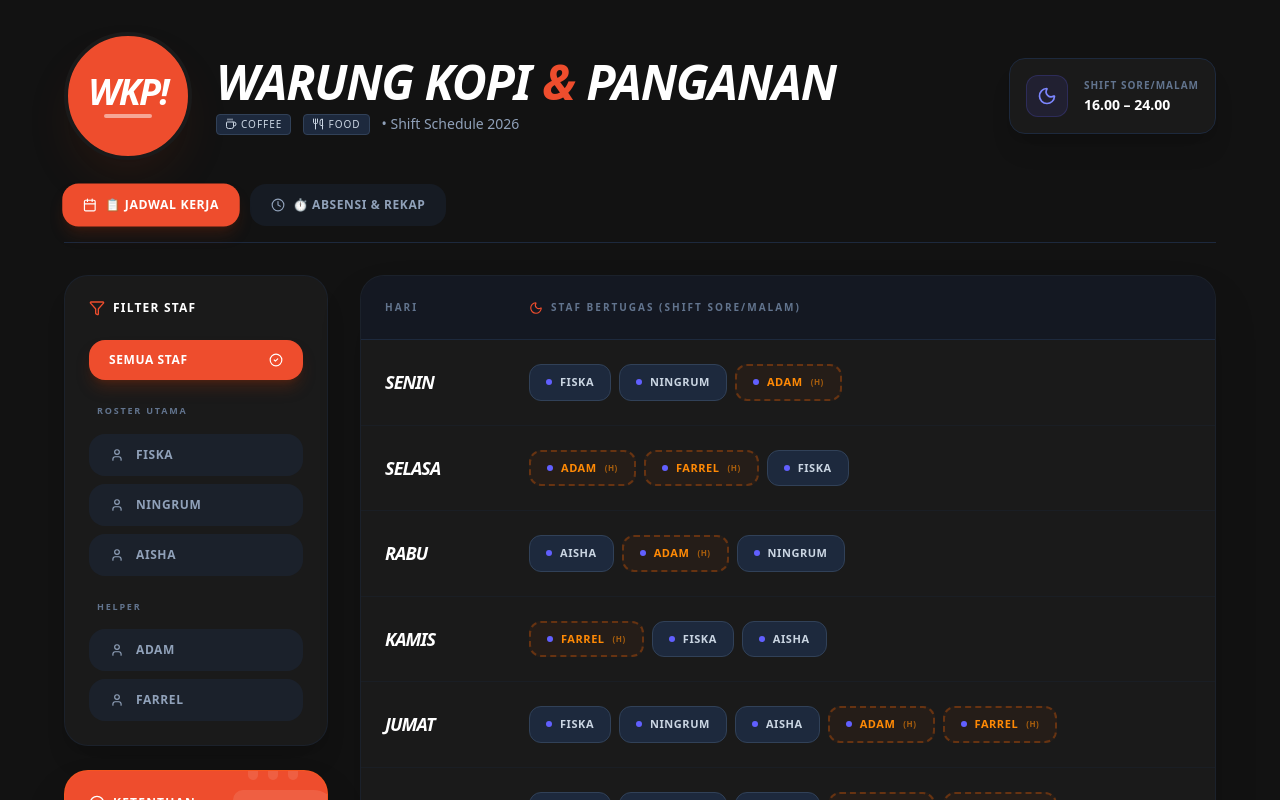
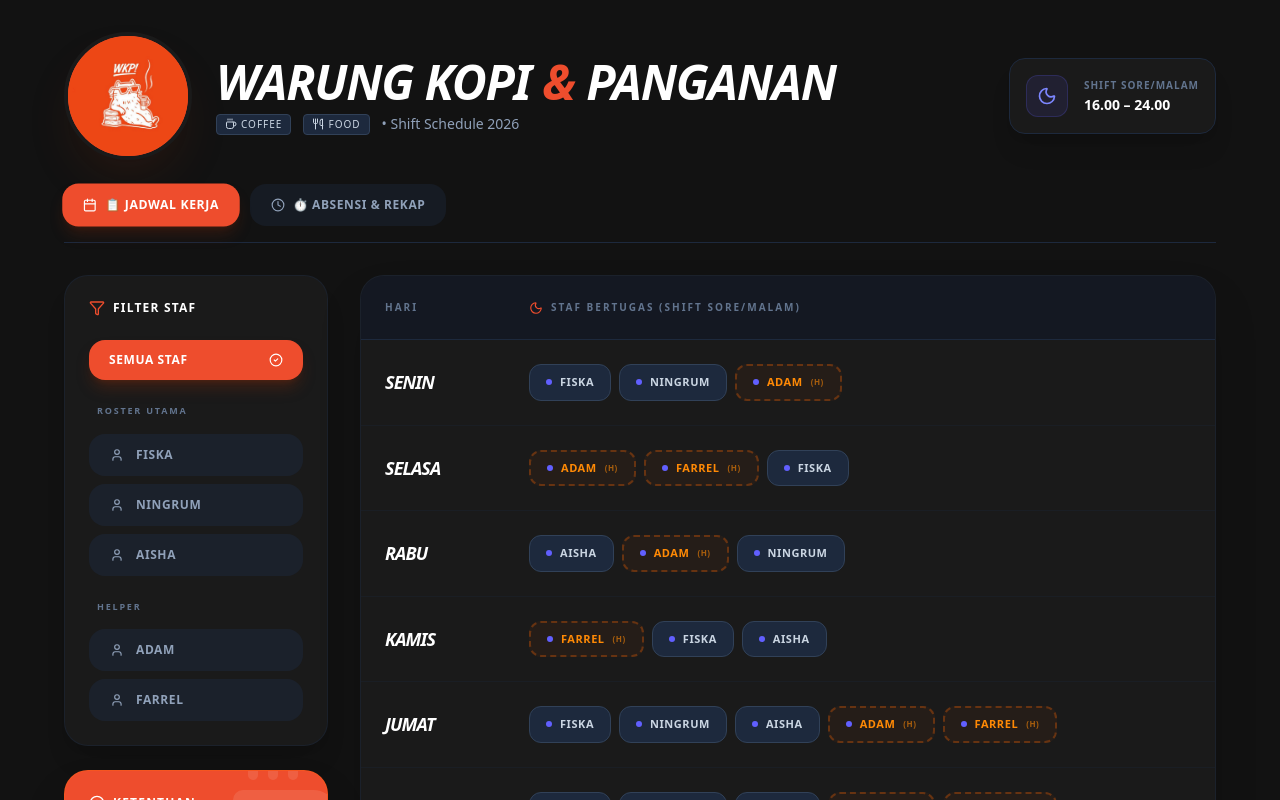
Before and after one commit to rafirafirafi262-sketch/Jadwal-Shift-Kerja, a React (Vite) app: page / in a window 1280 px wide. Shown: the top 800 px of the page. Built offline with nearby package versions, Linux system fonts and the light colour scheme.

Commit message:
Add WKP logo image to header section
Added an image tag to display the WKP logo inside a rounded div with overflow hidden.

```diff
--- a/src/App.tsx
+++ b/src/App.tsx
@@ -133,11 +133,16 @@ export default function App() {
         {/* Header Section with WKP! Branding */}
         <header className="mb-6 flex flex-col md:flex-row md:items-center justify-between gap-8">
           <div className="flex items-center gap-6">
-            <div className="w-24 h-24 md:w-32 md:h-32 bg-[#EE4D2D] rounded-full flex items-center justify-center shadow-2xl shadow-orange-900/20 border-4 border-[#1A1A1A] shrink-0">
-              <div className="text-center">
-                <span className="block text-3xl md:text-4xl font-black italic tracking-tighter text-white leading-none">WKP!</span>
-                <div className="h-1 w-12 bg-white mx-auto mt-1 rounded-full opacity-50"></div>
-              </div>
+            {/* Bagian div di bawah ini ditambahkan overflow-hidden */}
+            <div className="w-24 h-24 md:w-32 md:h-32 bg-[#EE4D2D] rounded-full flex items-center justify-center shadow-2xl shadow-orange-900/20 border-4 border-[#1A1A1A] shrink-0 overflow-hidden">
+
+              {/* Ini adalah tag img untuk memanggil logo kamu */}
+              <img
+                src="/logo_wkp.jpeg"
+                alt="Logo WKP"
+                className="w-full h-full object-cover"
+              />
+
             </div>
             <div>
               <h1 className="text-3xl md:text-5xl font-black tracking-tight text-white uppercase italic">
```
